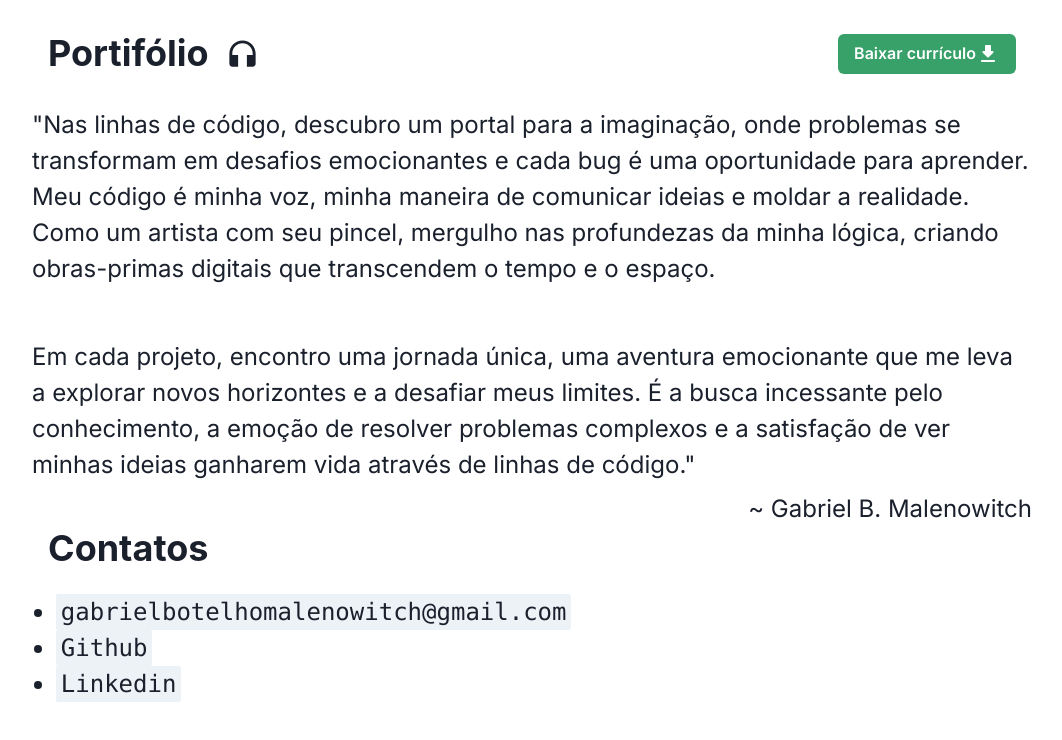
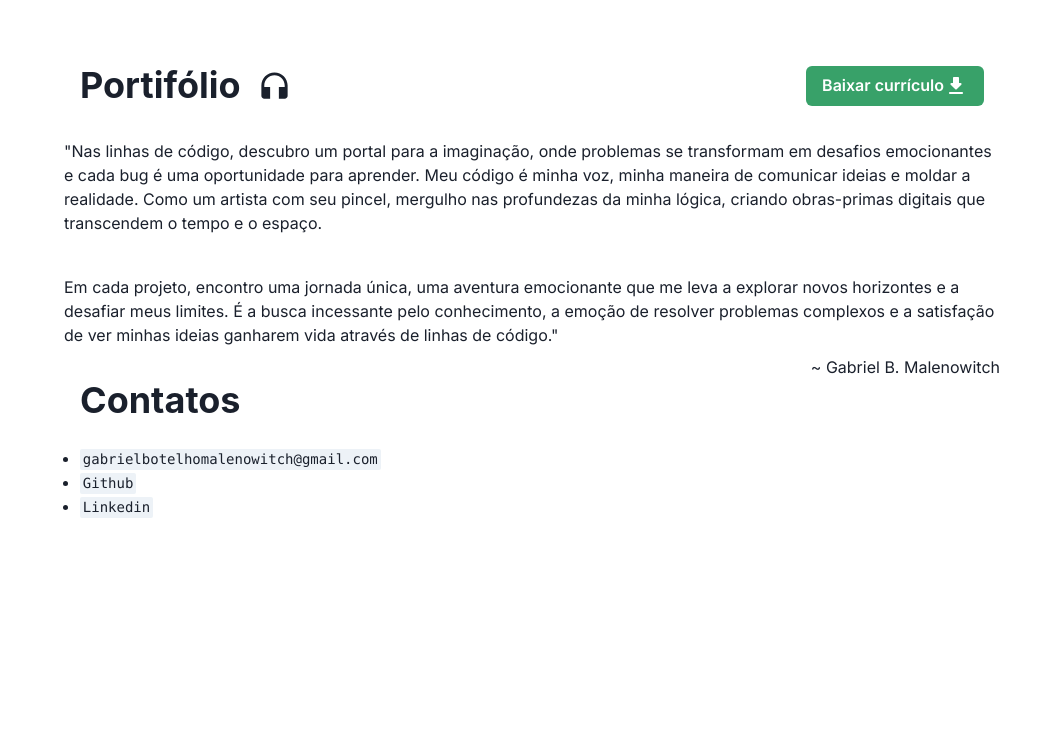
Before and after one commit to Gabriel-Malenowitch/Portfolio, a Next.js app: page / in a window 1280 px wide. Shown: the top 740 px of the page, without its empty margins (108-1170 px from the left). Built offline with nearby package versions, Linux system fonts and the light colour scheme.

Commit message:
feat: improve sizes

```diff
--- a/app/page.tsx
+++ b/app/page.tsx
@@ -7,9 +7,9 @@ import { DownloadCurriculumButton } from "./download-curriculum-buttom";
 export default function Home() {
 
   return (
-      <section style={{maxWidth: 1000}}>
+      <section style={{maxWidth: 1000, padding: 32}}>
         <header>
-          <HStack  justifyContent="space-between" style={{padding: "32px 16px"}}>
+          <HStack flexDirection={{ base: "column", xs: "row" }}  justifyContent="space-between" style={{padding: "32px 16px"}}>
             <Heading as="h6" alignItems="center" display="flex">
               <HStack gap={4}>
                 <Text>
@@ -18,12 +18,12 @@ export default function Home() {
                 <HeadphonesIcon fontSize="large" />
               </HStack>
             </Heading>
-              <DownloadCurriculumButton />
+            <DownloadCurriculumButton />
           </HStack>
         </header>
         <main>
           <section id="home">
-            <VStack alignItems="start" fontSize="1.5rem">
+            <VStack alignItems="start">
               <Text>
                 {'"'}Nas linhas de código, descubro um portal para a imaginação, onde problemas se transformam em desafios emocionantes e cada bug é uma oportunidade para aprender. Meu código é minha voz, minha maneira de comunicar ideias e moldar a realidade. Como um artista com seu pincel, mergulho nas profundezas da minha lógica, criando obras-primas digitais que transcendem o tempo e o espaço.
               </Text>
@@ -39,24 +39,24 @@ export default function Home() {
               <Text>Contatos</Text>
             </Heading>
             <br />
-            <Grid gridTemplateColumns="1fr 1fr" fontSize="1.5rem">
+            <Grid gridTemplateColumns="1fr 1fr">
               <GridItem>
               <UnorderedList>
                 <ListItem>
-                  <Code fontSize="1.5rem">
+                  <Code>
                     gabrielbotelhomalenowitch@gmail.com
                   </Code>
                 </ListItem>
                 <ListItem>
                   <Link href="https://github.com/gabriel-malenowitch" target="_blank">
-                    <Code fontSize="1.5rem">
+                    <Code>
                       Github
                     </Code>
                   </Link>
                 </ListItem>
                 <ListItem>
                   <Link href="https://www.linkedin.com/in/gabriel-botelho-malenowitch-9a0523214/" target="_blank">
-                    <Code fontSize="1.5rem">
+                    <Code>
                       Linkedin
                     </Code>
                   </Link>
```
